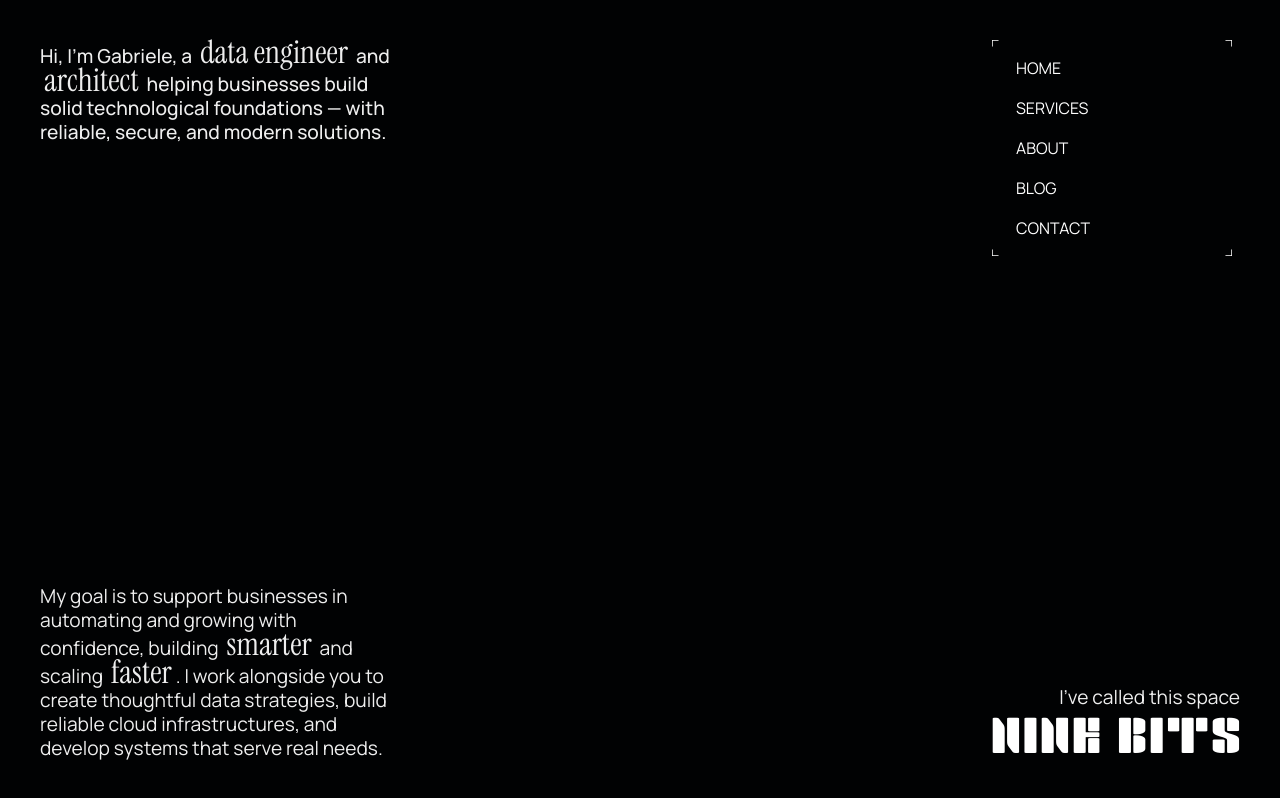
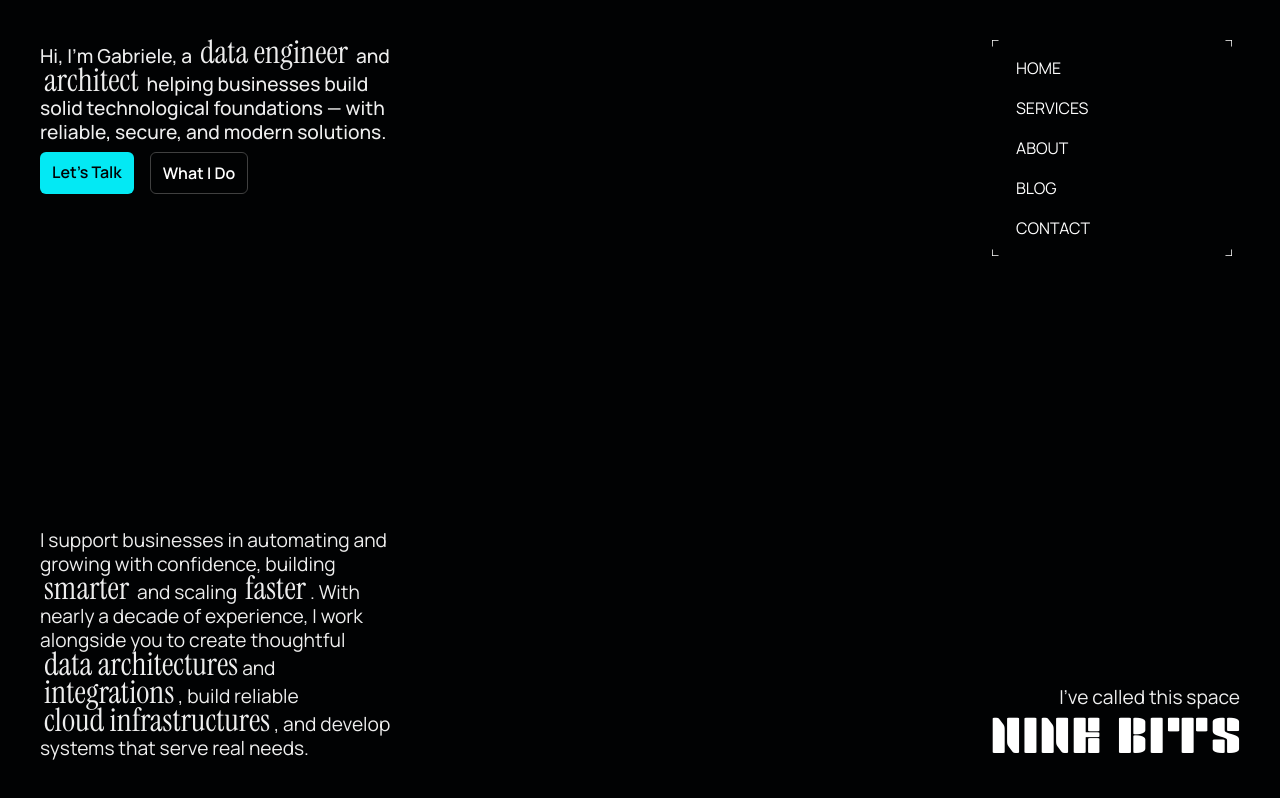
Before and after one commit to gabrielecodes/9bitssystems, a Next.js app: page / in a window 1280 px wide. Built offline with nearby package versions, Linux system fonts and the light colour scheme.

Commit message:
update seo and hero

```diff
--- a/src/app/hero.tsx
+++ b/src/app/hero.tsx
@@ -1,5 +1,6 @@
 import { Instrument_Serif } from "next/font/google";
 import BackgroundVideo from "./components/backgroundvideo";
+import Link from "next/link";
 
 const serif = Instrument_Serif({
   weight: "400",
@@ -12,6 +13,7 @@ function Hero() {
     <section className="w-full h-full xl:p-10 p-2 flex xl:flex-row flex-col relative">
       <BackgroundVideo />
       <div className="xl:w-1/2 w-full xl:h-full h-3/4 flex flex-col justify-between">
+        <div>
           <p className="xl:w-3/5 w-full text-xl font-medium" style={{ lineHeight: "1.5rem" }}>
             Hi, I&apos;m Gabriele, a{" "}
             <span className={`${serif.className} mx-1 inline-block`} style={{ fontSize: "2rem" }}>
@@ -23,9 +25,18 @@ function Hero() {
             </span>{" "}
             helping businesses build solid technological foundations &mdash; with reliable, secure, and modern solutions.
           </p>
+          <div className="flex gap-x-4 w-fit">
+            <Link href={"/contact"} className="mt-2 px-3 py-2 bg-blue-neon rounded-md text-background font-semibold">
+              Let's Talk
+            </Link>
+            <Link href={"/services"} className="mt-2 px-3 py-2 bg-background text-foreground rounded-md border border-border font-semibold">
+              What I Do
+            </Link>
+          </div>
+        </div>
         <div className="xl:w-3/5 w-full">
           <p className="leading-6">
-            My goal is to support businesses in automating and growing with confidence, building{" "}
+            I support businesses in automating and growing with confidence, building{" "}
             <span className={`${serif.className} mx-1 inline-block`} style={{ fontSize: "2rem" }}>
               smarter
             </span>{" "}
@@ -33,7 +44,17 @@ function Hero() {
             <span className={`${serif.className} mx-1 inline-block`} style={{ fontSize: "2rem" }}>
               faster
             </span>
-            . I work alongside you to create thoughtful data strategies, build reliable cloud infrastructures, and
+            . With nearly a decade of experience, I work alongside you to create thoughtful
+            <span className={`${serif.className} mx-1 inline-block`} style={{ fontSize: "2rem" }}>
+              data architectures
+            </span>
+            and
+            <span className={`${serif.className} mx-1 inline-block`} style={{ fontSize: "2rem" }}>
+              integrations
+            </span>, build reliable
+            <span className={`${serif.className} mx-1 inline-block`} style={{ fontSize: "2rem" }}>
+              cloud infrastructures
+            </span>, and
             develop systems that serve real needs.
           </p>
         </div>
--- a/src/app/nav.tsx
+++ b/src/app/nav.tsx
@@ -21,7 +21,7 @@ function TopNav() {
       <div className="w-full h-full my-1 pl-4  flex items-center">
         <Link
           href={"/"}
-          className="w-10 rounded-m text-4xl font-black bg-background text-foreground styro text-center hover:text-background hover:bg-foreground transition-colors duration-150 scale-x-150"
+          className="w-10 text-4xl font-black bg-background text-foreground styro text-center hover:text-background hover:bg-foreground transition-colors duration-150 scale-x-150"
         >
           N
         </Link>
--- a/src/app/seo.ts
+++ b/src/app/seo.ts
@@ -3,12 +3,12 @@ import type { Metadata } from "next";
 export function generateMetadata() {
   const metadata: Metadata = {
     title: {
-      default: "9 Bits Systems - Scale Smarter. Grow Faster.",
+      default: "Nine Bits Systems - Data Engineering and Cloud Infrastructure",
       template: "%s | 9 Bits Systems",
     },
 
     description:
-      "9 Bits systems helps businesses automate and scale through data strategy, scalable cloud infrastructure, and reliable systems. From crafting data strategies to building growth-ready, secure environments, I turn chaotic data and systems into streamlined assets that drive productivity, reduce costs, and support business growth—without downtime or risk.",
+      "Nine Bits systems provides Data Engineering and Cloud Infrastructure consulting services, helping businesses scale their data and cloud infrastructures. I craft data architectures and build reliable and secure environments that drive productivity, reduce costs, and support business growth, without downtime or risk.",
 
     applicationName: "Nine Bits Systems",
 
@@ -26,17 +26,17 @@ export function generateMetadata() {
 
     // Open Graph metadata for rich previews on social media platforms like Facebook and LinkedIn.
     openGraph: {
-      title: "9 Bits Systems - Scale Smarter. Grow Faster.",
+      title: "Nine Bits Systems - Data Engineering and Cloud Infrastructure",
       description:
-        "9 Bits systems helps you automate and scale through data strategy, scalable cloud infrastructure, and reliable systems.",
+        "Nine Bits Systems provides Data Engineering and Cloud Infrastructure consulting services, helping businesses scale their data and cloud infrastructure",
       url: "https://www.ninebitssystems.com",
-      siteName: "9 Bits Systems",
+      siteName: "Nine Bits Systems",
       images: [
         {
           url: "https://www.ninebitssystems.com/icon.png",
           width: 1200,
           height: 630,
-          alt: "The logo of 9 bits systems",
+          alt: "The logo of Nine bits systems",
         },
         // You can include multiple images for different sizes or purposes
       ],
@@ -47,9 +47,9 @@ export function generateMetadata() {
     // Twitter Card metadata for rich previews on Twitter.
     twitter: {
       card: "summary_large_image",
-      title: "9 Bits Systems - Scale Smarter. Grow Faster.",
+      title: "Nine Bits Systems - Data Engineering and Cloud Infrastructure",
       description:
-        "9 Bits systems helps your business automate and scale through data strategy, scalable cloud infrastructure, and reliable systems.",
+        "Nine Bits Systems provides Data Engineering and Cloud Infrastructure consulting services, helping businesses scale their data and cloud infrastructure",
       images: ["https://www.ninebitssystems.com/icon.png"],
     },
 
```
Lines whose indentation alone changed are shown as unchanged.
